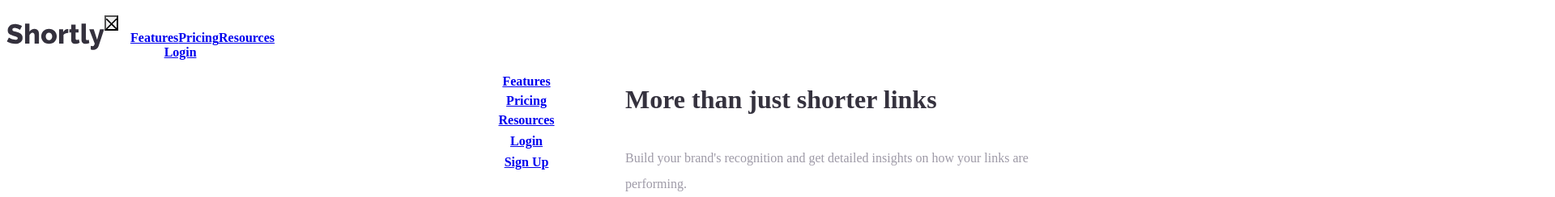
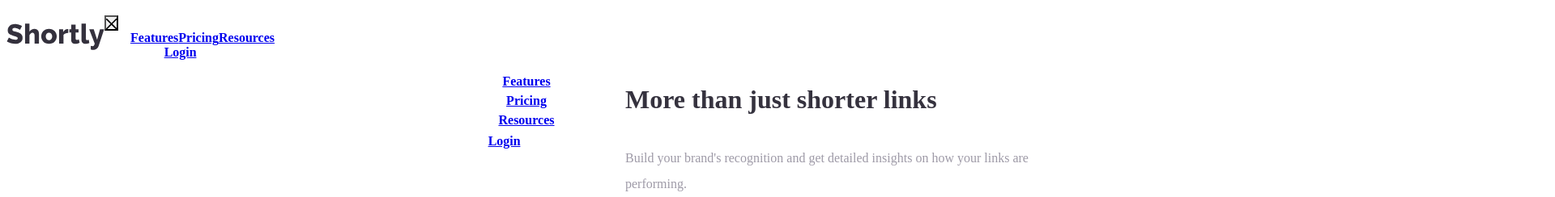
Before and after one commit to GeremiRM/Shortener.com, a Next.js app: page / in a window 1280 px wide. Both pictures are taken after a click on the button "Navigation Button". Shown: the top 244 px of the page at 81% size, 1920 px wide, since content can reach past the window. Built offline with nearby package versions, Linux system fonts and the light colour scheme.

Commit message:
"Done with the animations. All Finished"

```diff
--- a/src/components/Boost/Boost.tsx
+++ b/src/components/Boost/Boost.tsx
@@ -1,7 +1,7 @@
 import React from "react";
 import { Box, Stack, Heading } from "@chakra-ui/react";
-import { Wrapper } from "../Wrapper";
-import { ButtonComp } from "../ButtonComp";
+import { Wrapper } from "../General/Wrapper";
+import { ButtonComp } from "../General/ButtonComp";
 
 export const Boost: React.FC<{}> = ({}) => {
   return (
--- a/src/components/Branding/Branding.tsx
+++ b/src/components/Branding/Branding.tsx
@@ -1,6 +1,6 @@
 import React from "react";
 import { Box, Text, Heading, Stack, Flex } from "@chakra-ui/react";
-import { ButtonComp } from "../ButtonComp";
+import { ButtonComp } from "../General/ButtonComp";
 
 export const Branding: React.FC<{}> = ({}) => {
   return (
--- a/src/components/Footer/Footer.tsx
+++ b/src/components/Footer/Footer.tsx
@@ -1,6 +1,6 @@
 import React from "react";
 import { Box, Flex, Heading, Grid, Stack, Icon } from "@chakra-ui/react";
-import { Wrapper } from "../Wrapper";
+import { Wrapper } from "../General/Wrapper";
 import { FOOTER_LINKS } from "./FooterLinksList";
 import { FooterLinks } from "./FooterLinks";
 
--- a/src/components/NavBar/NavBar.tsx
+++ b/src/components/NavBar/NavBar.tsx
@@ -12,22 +12,52 @@ import {
   Image,
 } from "@chakra-ui/react";
 import { HamburgerIcon, CloseIcon } from "@chakra-ui/icons";
-import { Wrapper } from "../Wrapper";
+import { Wrapper } from "../General/Wrapper";
 
 const NavLinks = ["Features", "Pricing", "Resources"];
 
-const NavLink = ({ children }: { children: ReactNode }) => (
-  <Link _hover={{ color: "hsl(255, 11%, 22%)" }} href="#">
-    {children}
-  </Link>
-);
+const hoverStyle = {
+  color: { base: "hsl(255, 11%, 60%)", sm: "hsl(255, 11%, 22%)" },
+};
 
 export const NavBar: React.FC<{}> = ({}) => {
   const { isOpen, onOpen, onClose } = useDisclosure();
 
+  const NavLink = ({ children }: { children: ReactNode }) => (
+    <Link _hover={hoverStyle} href="#">
+      {children}
+    </Link>
+  );
+
   const renderLinks = (links: Array<string>) => {
     return links.map((link) => <NavLink key={link}>{link}</NavLink>);
   };
+
+  const userLinks = (
+    <Flex
+      align="center"
+      justify="center"
+      ml={{ sm: "auto" }}
+      direction={{ base: "column", sm: "row" }}
+      mt={{ base: 5, sm: 0 }}
+    >
+      <Box mb={{ base: 5, sm: 0 }} mr={{ sm: 5, md: 8 }}>
+        <NavLink>Login</NavLink>
+      </Box>
+
+      <Link
+        href="#"
+        p={{ base: "0.5rem 1rem", sm: "0.5rem 1.5rem" }}
+        bg={"bgCyan"}
+        borderRadius={50}
+        color="white"
+        _hover={{ bg: "hsl(180, 66%, 69%)" }}
+        width={{ base: "100%", sm: "initial" }}
+      >
+        Sign Up
+      </Link>
+    </Flex>
+  );
 
   return (
     <Box>
@@ -58,35 +88,14 @@ export const NavBar: React.FC<{}> = ({}) => {
               fontWeight={700}
             >
               <HStack
-                spacing={{ base: 5, md: 8 }}
+                spacing={{ sm: 5, md: 8 }}
                 display="flex"
                 align="center"
                 justify="center"
               >
                 {renderLinks(NavLinks)}
               </HStack>
-              <HStack
-                spacing={{ base: 5, md: 8 }}
-                display="flex"
-                align="center"
-                justify="center"
-                ml="auto"
-              >
-                <Link _hover={{ color: "hsl(255, 11%, 22%)" }} href="#">
-                  Login
-                </Link>
-                <Link
-                  href="#"
-                  display="block"
-                  p={{ base: "0.5rem 1rem", sm: "0.5rem 1.5rem" }}
-                  bg={"bgCyan"}
-                  borderRadius={50}
-                  color="white"
-                  _hover={{ bg: "hsl(180, 66%, 69%)" }}
-                >
-                  Sign Up
-                </Link>
-              </HStack>
+              {userLinks}
             </Flex>
 
             {isOpen ? (
@@ -105,23 +114,12 @@ export const NavBar: React.FC<{}> = ({}) => {
                 borderRadius={12}
                 textAlign="center"
                 p={10}
-                fontFamily={"inherit"}
+                zIndex={100}
               >
                 <Stack spacing={6} mb={8}>
                   {renderLinks(NavLinks)}
                 </Stack>
-                <Stack spacing={6} mt={8}>
-                  <Link href="#">Login</Link>
-                  <Link
-                    href="#"
-                    display="block"
-                    p={"2"}
-                    bg={"bgCyan"}
-                    borderRadius={50}
-                  >
-                    Sign Up
-                  </Link>
-                </Stack>
+                {userLinks}
               </Stack>
             ) : null}
           </Box>
--- a/src/components/Shrt/Shrt.tsx
+++ b/src/components/Shrt/Shrt.tsx
@@ -1,9 +1,9 @@
 import React from "react";
 import { Box, Flex } from "@chakra-ui/react";
-import { Wrapper } from "../Wrapper";
+import { Wrapper } from "../General/Wrapper";
 import { Form, Formik } from "formik";
-import { InputField } from "../InputField";
-import { ButtonComp } from "../ButtonComp";
+import { InputField } from "../General/InputField";
+import { ButtonComp } from "../General/ButtonComp";
 
 interface ShrtProps {
   shortenLink: (link: string) => void;
--- a/src/components/ShrtsList/ShrtsList.tsx
+++ b/src/components/ShrtsList/ShrtsList.tsx
@@ -1,6 +1,6 @@
 import React from "react";
 import { Stack, Box } from "@chakra-ui/react";
-import { Wrapper } from "../Wrapper";
+import { Wrapper } from "../General/Wrapper";
 import { ShrtsListCard } from "./ShrtsListCard";
 
 interface ShrtsListProps {
--- a/src/components/ShrtsList/ShrtsListCard.tsx
+++ b/src/components/ShrtsList/ShrtsListCard.tsx
@@ -1,6 +1,6 @@
 import React from "react";
 import { Box, Text, Flex, useClipboard } from "@chakra-ui/react";
-import { ButtonComp } from "../ButtonComp";
+import { ButtonComp } from "../General/ButtonComp";
 
 interface ShrtsListCardProps {
   original: string;
--- a/src/components/Stats/Stats.tsx
+++ b/src/components/Stats/Stats.tsx
@@ -1,6 +1,6 @@
 import React, { useEffect } from "react";
 import { Box, Heading, Text, Stack, Grid } from "@chakra-ui/react";
-import { Wrapper } from "../Wrapper";
+import { Wrapper } from "../General/Wrapper";
 import { StatsCard } from "./StatsCard";
 
 import { CARDS_INFO } from "./StatsCardsInfo";
@@ -56,7 +56,8 @@ export const Stats: React.FC<{}> = ({}) => {
               top={{ base: "10%", lg: "55%" }}
               left={{ base: "calc(50% - 4px)", lg: "0" }}
               bg={"bgCyan"}
-              data-aos="slide-up"
+              data-aos="fade"
+              data-aos-delay="1000"
             ></Box>
             <Grid
               gridTemplateColumns={{ base: "1fr", lg: "repeat(3, 1fr)" }}
```
Also changed, not shown: src/components/General/ButtonComp.tsx (renamed from src/components/ButtonComp.tsx), src/components/General/InputField.tsx (renamed from src/components/InputField.tsx), src/components/General/Wrapper.tsx (renamed from src/components/Wrapper.tsx).
